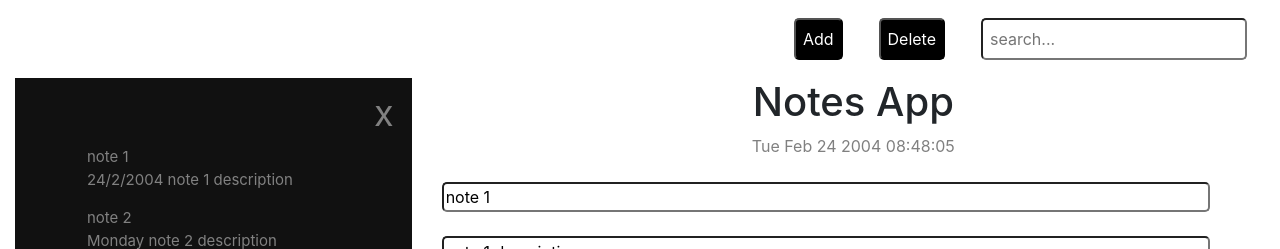
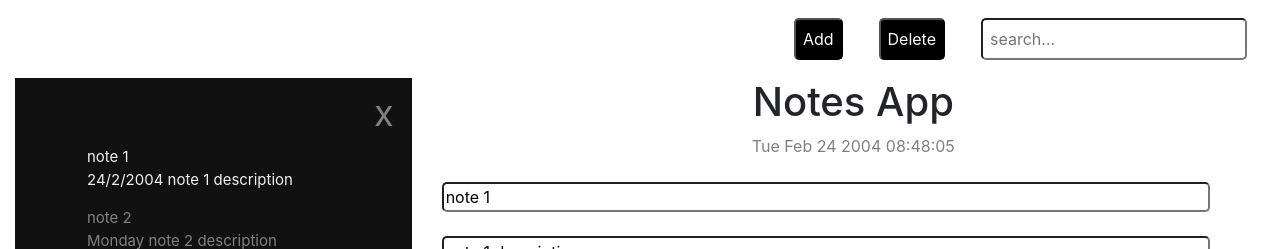
Before and after one commit to Ramu-Narsinga/notes-app, an Angular app: page / in a window 1280 px wide. Shown: the top 249 px of the page. Built offline with nearby package versions, Linux system fonts and the light colour scheme.

Commit message:
added selected ng class css effect to notes list

```diff
--- a/src/app/notes-base/notes-list/notes-list.component.html
+++ b/src/app/notes-base/notes-list/notes-list.component.html
@@ -1,7 +1,8 @@
 <div id="notes-sidebar" class="sidebar" *ngIf="!sidebarClosed">
     <a href="#" class="closebtn" (click)="closeNav($event)">x</a>
     <ul *ngIf="notesList.length != 0; else noNoteFound">
-      <li *ngFor="let note of notesList" (click)="setActiveNote(note)">
+      <li *ngFor="let note of notesList; let i = index;" (click)="setActiveNote(note)"
+          [ngClass]="{'active-note': i == activeIndex}">
         <div>
           {{note.title}}
         </div>
--- a/src/app/notes-base/notes-list/notes-list.component.scss
+++ b/src/app/notes-base/notes-list/notes-list.component.scss
@@ -51,6 +51,10 @@
   padding: 16px;
 }
 
+.active-note {
+  color: #f1f1f1 !important;
+}
+
 @media screen and (max-width: 575px) {
   .sidebar {
     height: 36vh;
--- a/src/app/notes-base/notes-list/notes-list.component.ts
+++ b/src/app/notes-base/notes-list/notes-list.component.ts
@@ -38,9 +38,14 @@ export class NotesListComponent implements OnInit {
 
   notesList: any;
 
+  activeIndex: any;
+
   readState() {
     const state: AppState = this.store.getState() as AppState;
     // console.log("inside readState::", state);
+
+    this.activeIndex = state.activeIndex;
+
     this.notesList = state.notes;
   }
 
```
